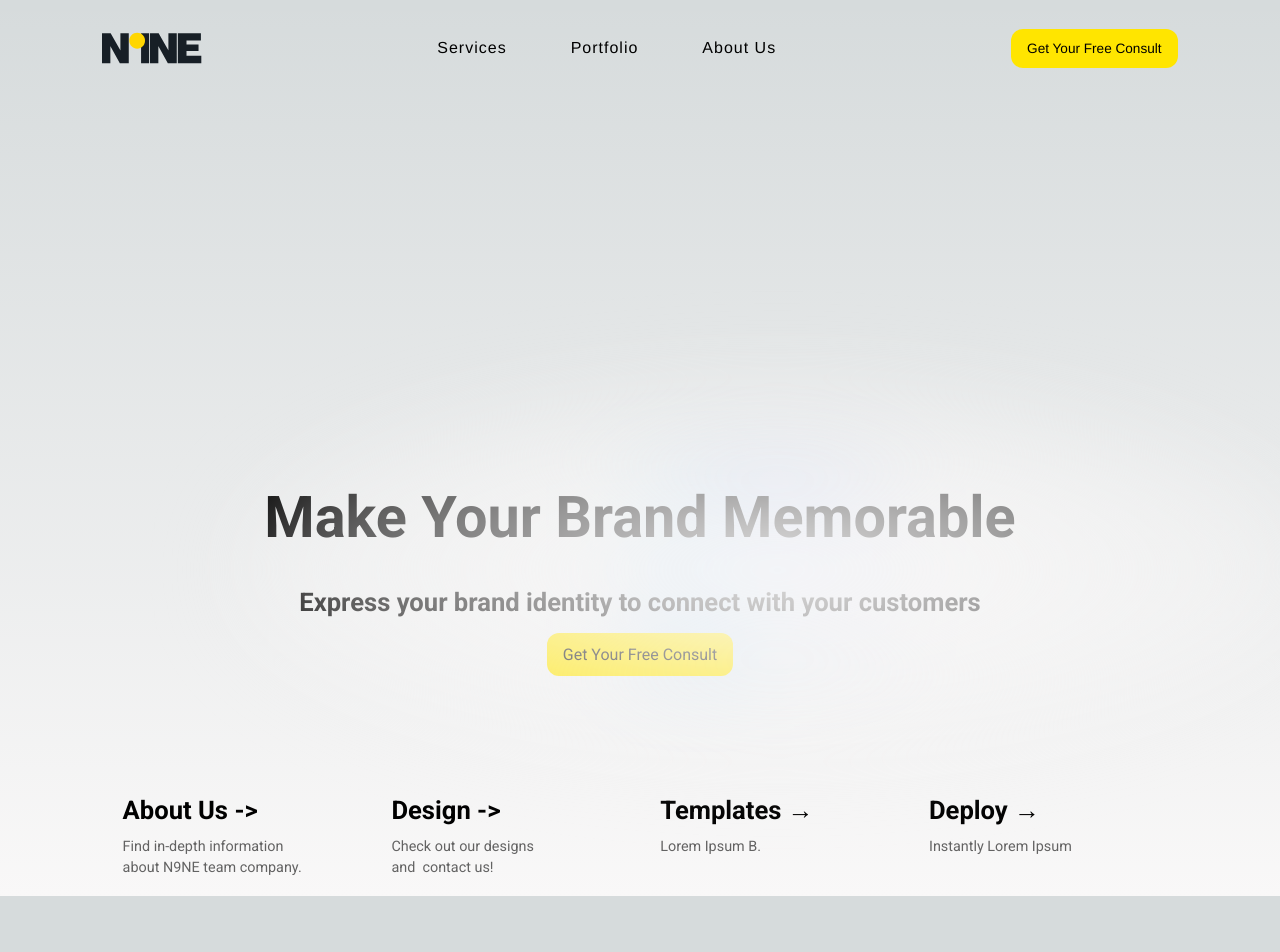
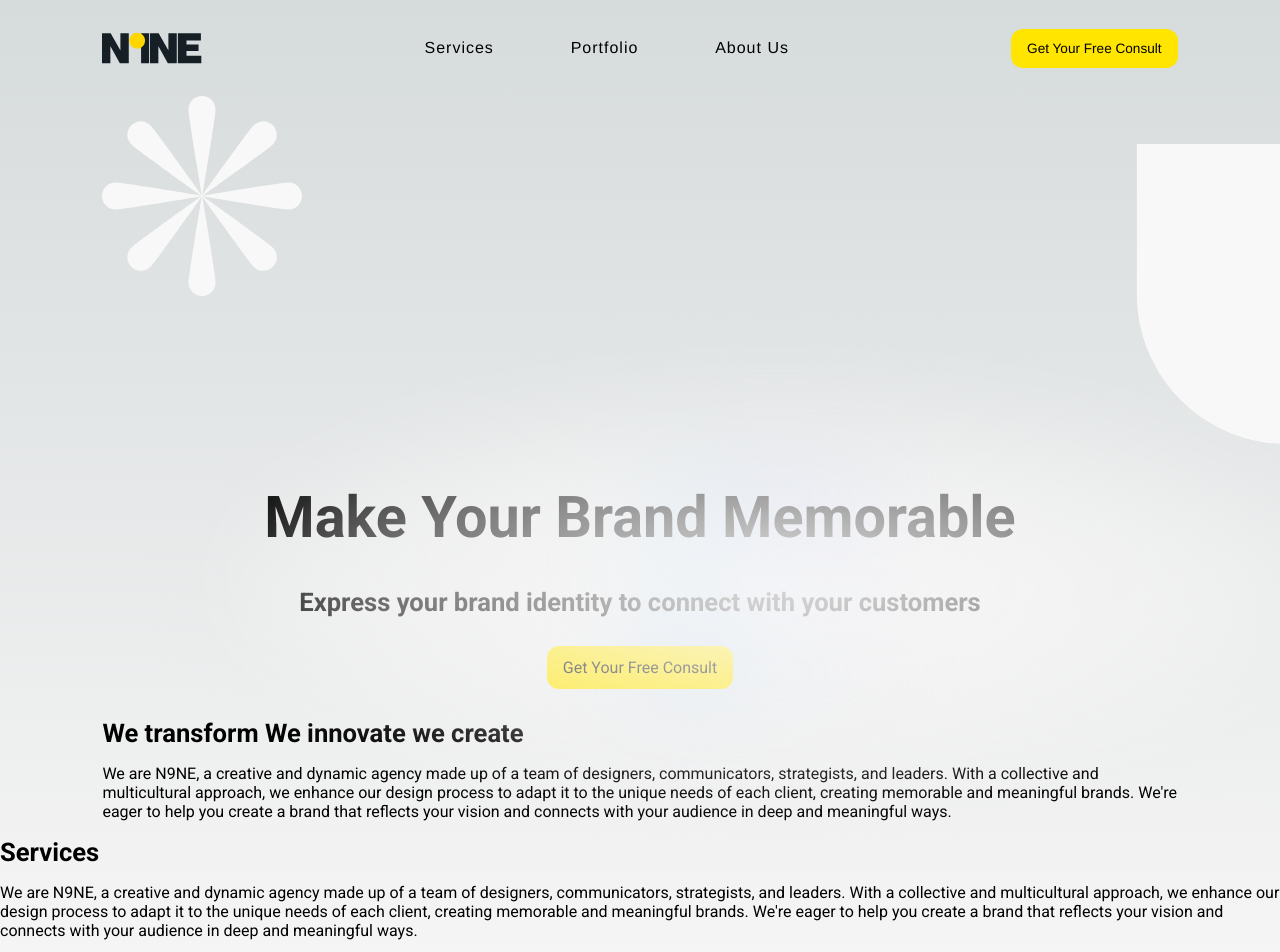
Before and after one commit to Lee-Sangsu/N9NE, a Next.js app: page / in a window 1280 px wide. Shown: the top 952 px of the page. Before the commit the page ends 896 px from the top, so only its background shows below. Built offline with nearby package versions, Linux system fonts and the light colour scheme.

Commit message:
index page edited

```diff
--- a/app/page.module.css
+++ b/app/page.module.css
@@ -50,7 +50,7 @@
   text-decoration: none;
   position: relative;
   margin: 0 16px;
-  padding: 1rem;
+  padding: 1rem 1.4rem;
   font-size: 1rem;
   letter-spacing: 1px;
   transition: all 0.5s ease-in-out;
@@ -64,7 +64,26 @@
   font-size: larger;
 }
 
+.star {
+  position: absolute;
+  left: var(--container-horizontal-padding);
+  top: 12dvh;
+}
 
+.rect {
+  position: absolute;
+  top: 18dvh;
+  right: 0;
+}
+
+.statement {
+  display: flex;
+  width: var(--max-width);
+  justify-content: space-between;
+  align-items: center;
+  flex-wrap: wrap;
+  flex-direction: row;
+}
 .code {
   font-weight: 700;
   font-family: var(--font-mono);
@@ -111,6 +130,7 @@
   align-items: center;
   position: relative;
   padding-top: 40dvh;
+  text-align: center;
 }
 
 .index_container::before {
@@ -148,6 +168,8 @@
   cursor: pointer;
   transition: all 0.3s ease-in;
   font-weight: 500;
+  margin-block-start: 0.8em;
+  margin-block-end: 0.8em;
 }
 
 .consult_btn:hover {
@@ -184,7 +206,14 @@
     padding: 4rem;
   }
 
-  .header
+  .rect {
+    display: none;
+  }
+
+  .star {
+    width: 152px;
+    height: 152px;
+  }
 
   .grid {
     grid-template-columns: 1fr;
@@ -261,6 +290,9 @@
   .grid {
     grid-template-columns: repeat(2, 50%);
   }
+  .rect {
+    display: none;
+  }
 }
 
 @media (prefers-color-scheme: dark) {
--- a/app/page.tsx
+++ b/app/page.tsx
@@ -7,19 +7,43 @@ import ConsultBTN from "@/components/Button/consult_button";
 export default function Home() {
   return (
     <main className={styles.main}>
+        <Image
+          className={styles.star}
+          src="/images/star.svg"
+          alt="Nine decor 1"
+          width={200}
+          height={200}
+        />
+        <Image
+          className={styles.rect}
+          src="/images/rounded-rect.svg"
+          alt="Nine decor 2"
+          width={150}
+          height={300}
+        />
 
       <div className={styles.index_container}>
         <h1>Make Your Brand Memorable</h1>
         <h2>Express your brand identity to connect with your customers</h2>
         <ConsultBTN />
-        {/* <Image
-          className={styles.logo}
-          src="/full-icon.svg"
-          alt="Nine Logo"
-          width={180}
-          height={37}
-          priority
-        /> */}
+      </div>
+
+      <div className={styles.statement}>
+        <h2>We transform We innovate we create</h2>
+        <p>
+        We are N9NE, a creative and dynamic agency made up of a team of designers, communicators, strategists, and leaders.
+        With a collective and multicultural approach, we enhance our design process to adapt it to the unique needs of each client, creating memorable and meaningful brands.
+        We're eager to help you create a brand that reflects your vision and connects with your audience in deep and meaningful ways.
+        </p>
+      </div>
+
+      <div>
+        <h2>Services</h2>
+        <p>
+        We are N9NE, a creative and dynamic agency made up of a team of designers, communicators, strategists, and leaders.
+        With a collective and multicultural approach, we enhance our design process to adapt it to the unique needs of each client, creating memorable and meaningful brands.
+        We're eager to help you create a brand that reflects your vision and connects with your audience in deep and meaningful ways.
+        </p>
       </div>
 
       <Footer />
```
Also changed, not shown: public/images/rounded-rect.svg (added), public/images/star.svg (added).
